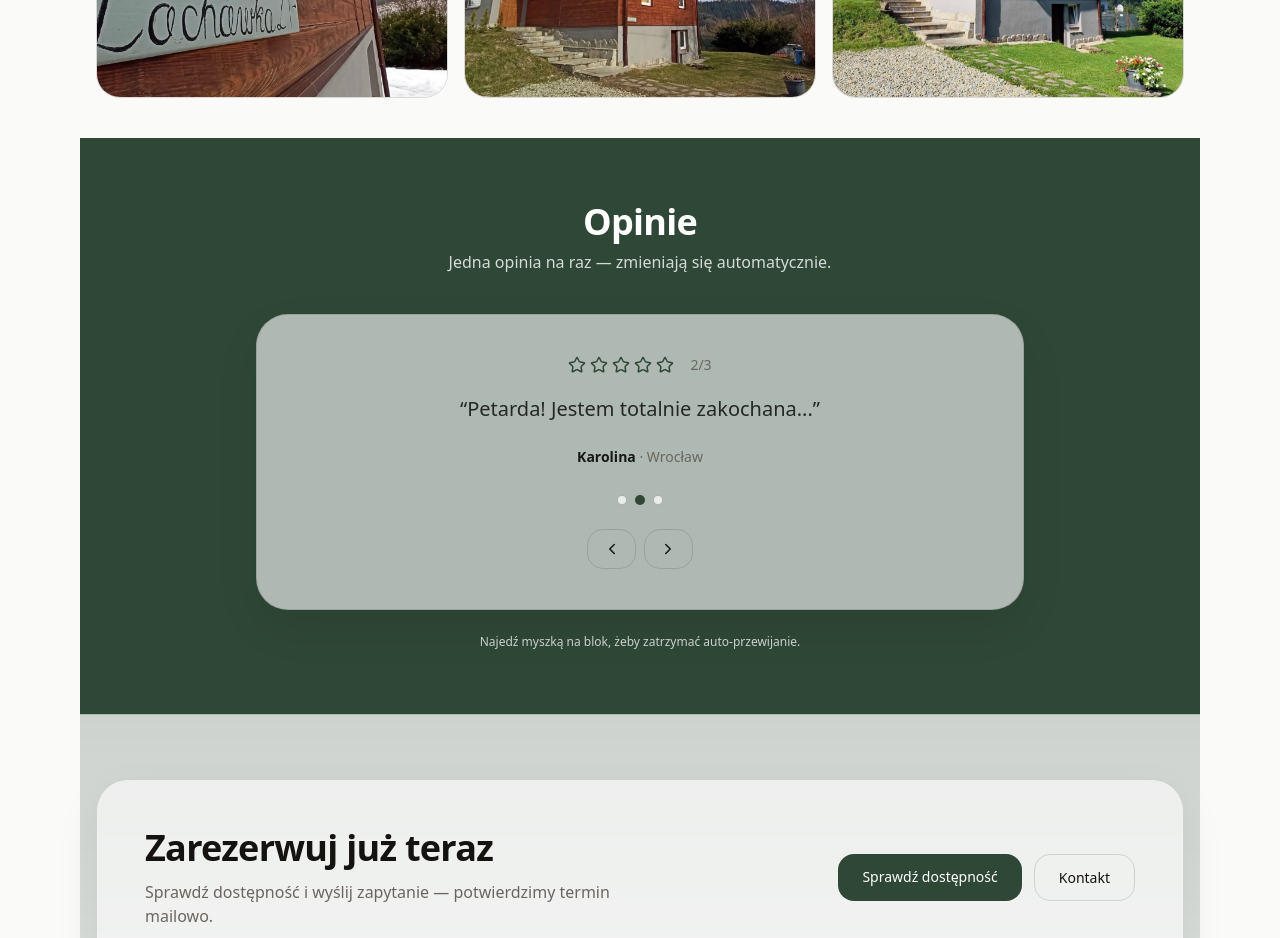
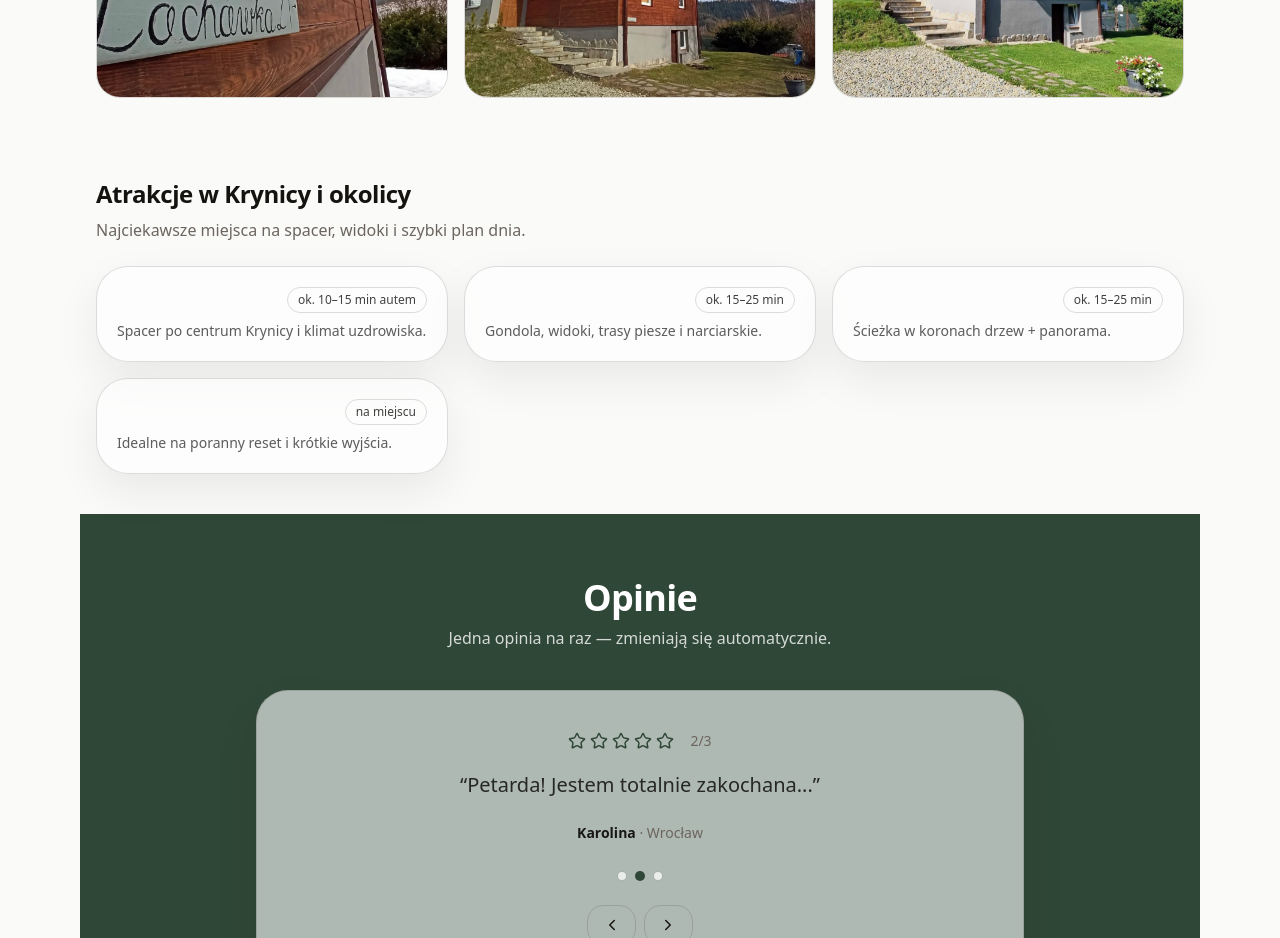
Before and after one commit to kulawikola2005-a11y/demolochowka, a Next.js app: page / in a window 1280 px wide. Shown: the part 2200-3138 px from the top of the page. Built offline with nearby package versions, Linux system fonts and the light colour scheme.

Commit message:
Add Krynica attractions section

```diff
--- a/src/app/page.tsx
+++ b/src/app/page.tsx
@@ -6,6 +6,7 @@ import CTASection from "@/components/sections/CTASection";
 import GonnaContact from "@/components/sections/GonnaContact";
 import MapSection from "@/components/sections/MapSection";
 import FooterSection from "@/components/sections/FooterSection";
+import AttractionsSection from "@/components/sections/AttractionsSection";
 
 export default function Home() {
   return (
@@ -15,6 +16,7 @@ export default function Home() {
       <main className="mx-auto max-w-6xl px-4">
         <GonnaAbout />
         <MosaicGallery />
+        <AttractionsSection />
         <StarReviews />
         <CTASection />
         <GonnaContact />
--- a/src/components/sections/AttractionsSection.tsx
+++ b/src/components/sections/AttractionsSection.tsx
@@ -1,32 +1,40 @@
-"use client";
+import { site } from "@/data/site";
 
-import { site } from "@/data/site";
-import { motion } from "framer-motion";
+type Attraction = {
+  name: string;
+  desc?: string;
+  time?: string;
+};
 
 export default function AttractionsSection() {
+  const title = (site as any).attractionsTitle ?? "Atrakcje w okolicy";
+  const items = ((site as any).attractions ?? []) as Attraction[];
+
+  if (!items.length) return null;
+
   return (
     <section id="okolica" className="mx-auto max-w-6xl px-4 py-10">
-      <motion.div
-        initial={{ opacity: 0, y: 12 }}
-        whileInView={{ opacity: 1, y: 0 }}
-        viewport={{ once: true }}
-        transition={{ duration: 0.5 }}
-      >
-        <h2 className="text-2xl font-semibold">Atrakcje w okolicy</h2>
-        <p className="mt-2 text-gray-600">Kilka rzeczy, które warto zobaczyć.</p>
+      <h2 className="text-2xl font-semibold">{title}</h2>
+      <p className="mt-2 text-muted">Najciekawsze miejsca na spacer, widoki i szybki plan dnia.</p>
 
-        <div className="mt-6 grid gap-4 md:grid-cols-2">
-          {site.attractions.map((x) => (
-            <div key={x.title} className="rounded-2xl border p-5">
-              <div className="flex items-center justify-between gap-4">
-                <h3 className="font-medium">{x.title}</h3>
-                <span className="text-sm text-gray-600">{x.time}</span>
-              </div>
-              <p className="mt-2 text-sm text-gray-600">{x.desc}</p>
+      <div className="mt-6 grid gap-4 sm:grid-cols-2 lg:grid-cols-3">
+        {items.map((a, i) => (
+          <div key={i} className="card-soft p-5">
+            <div className="flex items-start justify-between gap-3">
+              <h3 className="text-base font-semibold">{a.name}</h3>
+              {a.time ? (
+                <span
+                  className="rounded-full border px-2.5 py-1 text-xs text-neutral-700"
+                  style={{ borderColor: "var(--border)" }}
+                >
+                  {a.time}
+                </span>
+              ) : null}
             </div>
-          ))}
-        </div>
-      </motion.div>
+            {a.desc ? <p className="mt-2 text-sm text-neutral-800/75">{a.desc}</p> : null}
+          </div>
+        ))}
+      </div>
     </section>
   );
 }
```
